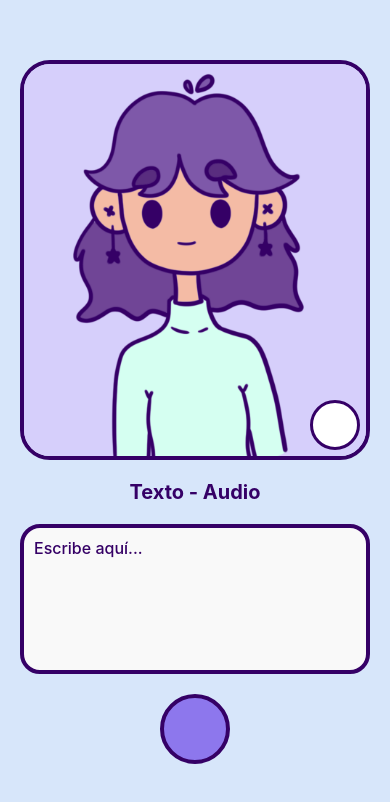
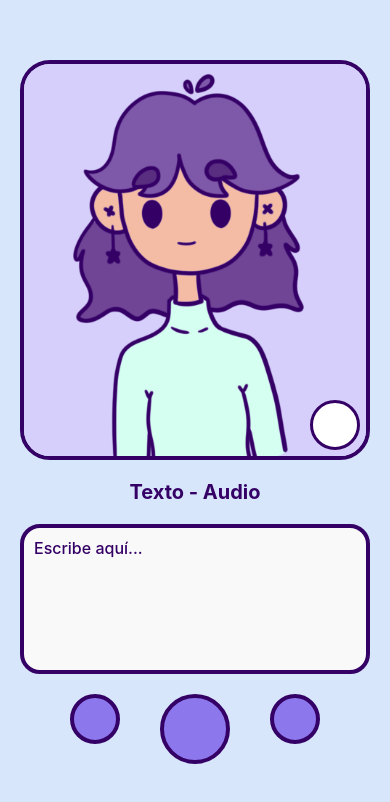
Before and after one commit to KevinParraDev/hablemos, a React Native app: screen /TranslatorEspLSC in a window 390 px wide. Shown: the top 802 px of the page. Built offline with nearby package versions, Linux system fonts and the light colour scheme.

Commit message:
Otros botones en la vista de traductor

```diff
--- a/screens/TranslatorEspLSC.js
+++ b/screens/TranslatorEspLSC.js
@@ -35,12 +35,28 @@ const TranslatorEspLSC = () => {
                 numberOfLines={4} // Define una altura inicial (opcional)
                 textAlignVertical="top" // Alinea el texto en la parte superior
             />
+            <View style={styles.bottomButtons}>
+                <View style={styles.buttonsContainer}>
+                    <TouchableOpacity
+                        style={styles.otherButton}
+                        onPress={() => navigation.navigate("Home")}
+                    >
+                    </TouchableOpacity>
+                </View>
                 <View style={styles.buttonsContainer}>
                     <TouchableOpacity
                         style={styles.centerButton}
                         onPress={() => navigation.navigate("Home")}
                     >
                     </TouchableOpacity>
+                </View>
+                <View style={styles.buttonsContainer}>
+                    <TouchableOpacity
+                        style={styles.otherButton}
+                        onPress={() => navigation.navigate("Home")}
+                    >
+                    </TouchableOpacity>
+                </View>
             </View>
         </ScrollView>
         </KeyboardAvoidingView>
@@ -113,6 +129,20 @@ const styles = StyleSheet.create({
         borderRadius:35,
         borderColor: '#350066',
         backgroundColor: '#8d77ed'
+    },
+    otherButton: {
+        width: 50,
+        height: 50,
+        borderRadius: 5,
+        borderWidth: 4,
+        borderRadius:35,
+        borderColor: '#350066',
+        backgroundColor: '#8d77ed'
+    },
+    bottomButtons: {
+        display: 'flex',
+        flexDirection: 'row',
+        justifyContent: 'center'
     }
 })
 
```
Lines whose indentation alone changed are shown as unchanged.
